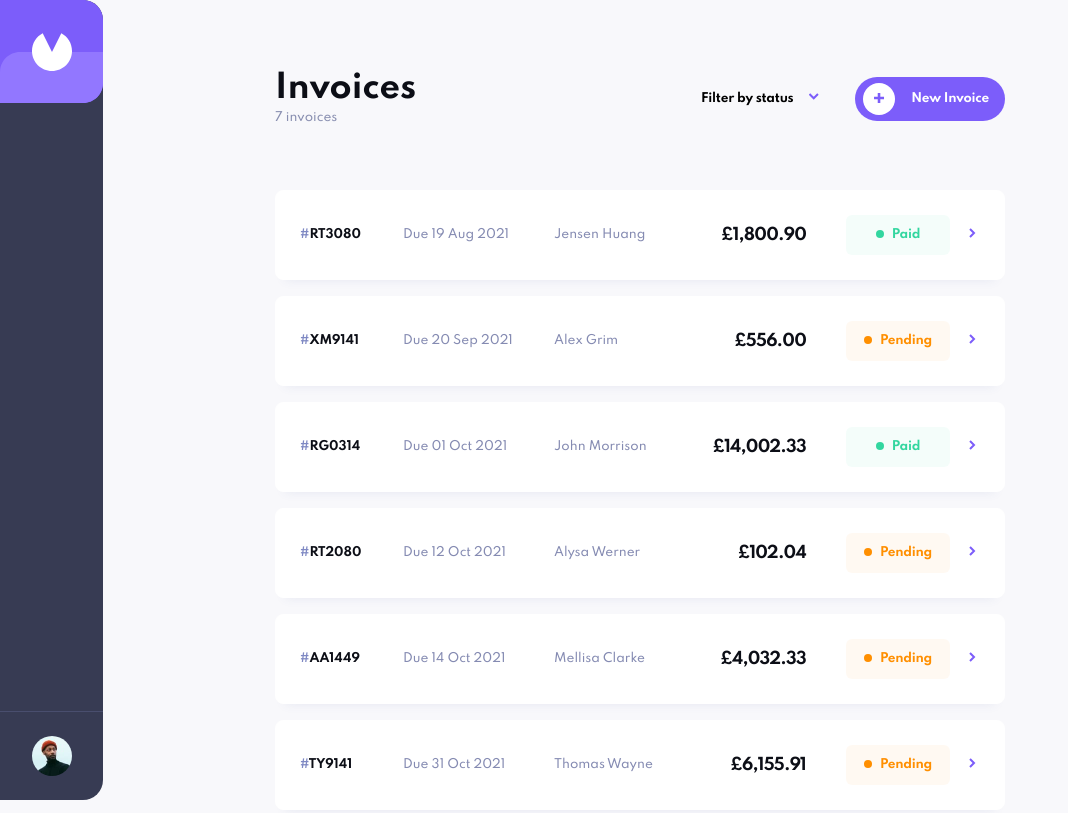
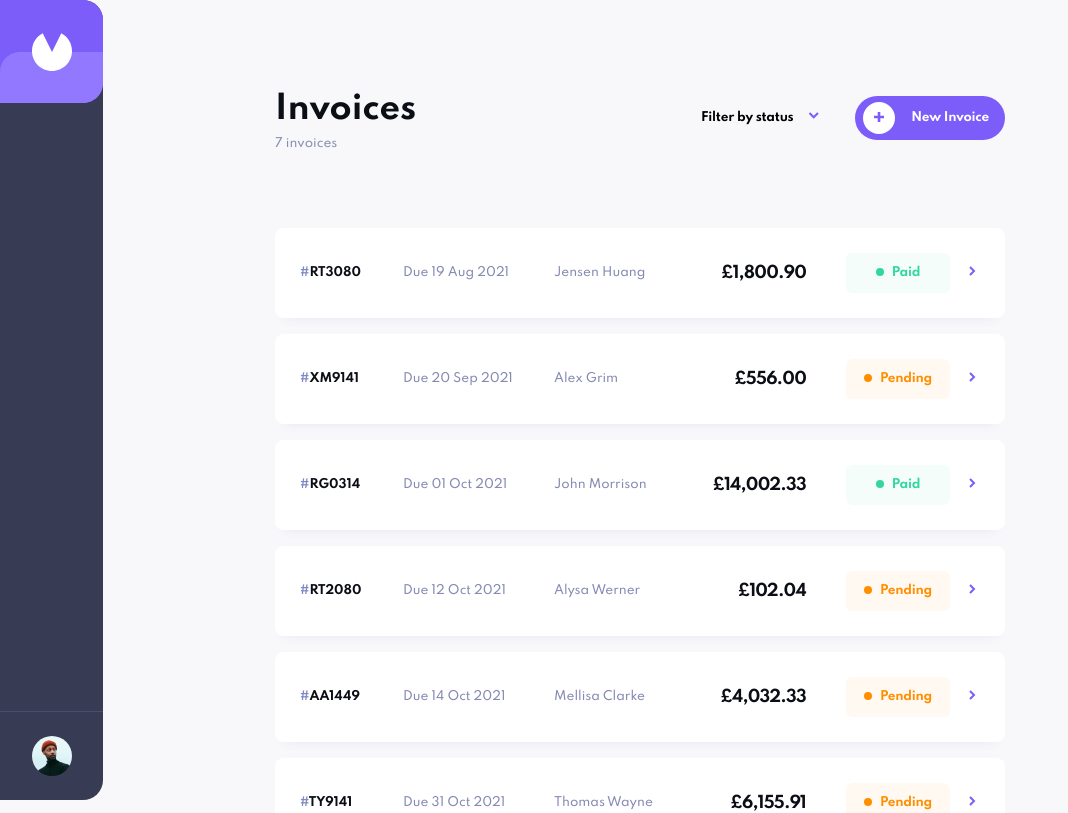
Before and after one commit to agrajy10/invoice-app, a React (Vite) app: page / in a window 1280 px wide. Shown: the top 813 px of the page, without its empty margins (0-1068 px from the left). Built offline with nearby package versions, Linux system fonts and the light colour scheme.

Commit message:
included normalize.css

```diff
--- a/package.json
+++ b/package.json
@@ -10,6 +10,7 @@
     "date-fns": "^2.28.0",
     "formik": "^2.2.9",
     "nanoid": "^3.2.0",
+    "normalize.css": "^8.0.1",
     "react": "^17.0.2",
     "react-datepicker": "^4.6.0",
     "react-dom": "^17.0.2",
--- a/src/App.jsx
+++ b/src/App.jsx
@@ -1,5 +1,6 @@
 import { useContext } from 'react';
 import { BrowserRouter, Routes, Route } from 'react-router-dom';
+import 'normalize.css';
 
 import GlobalStyle from './styles/globalStyles';
 import Header from './components/Header/Header';
--- a/src/styles/globalStyles.js
+++ b/src/styles/globalStyles.js
@@ -1,10 +1,10 @@
 import { createGlobalStyle } from 'styled-components';
 
 const GlobalStyle = createGlobalStyle`
-    * {
-        margin:0;
-        padding:0;
-        box-sizing:border-box;
+    *,
+    *:before,
+    *:after {
+        box-sizing:border-box
     }
     body {
         background: #F8F8FB;
@@ -16,7 +16,7 @@ const GlobalStyle = createGlobalStyle`
     }
 
     address {
-        font-style:normal;
+        font-style:normal
     }
 `;
 
```
Also changed, not shown: 1 other file (tests, documents, lock files or other folders).
